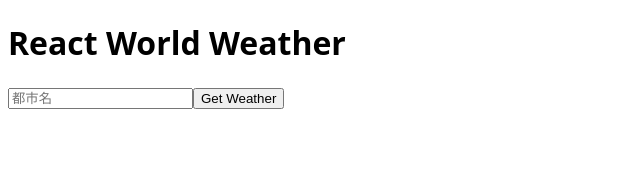
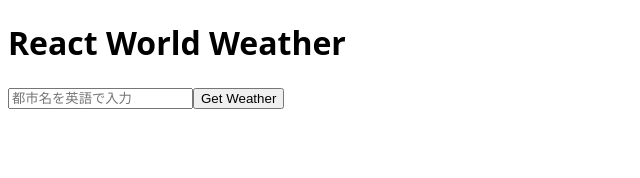
Before and after one commit to kazushige-s/weather-news-app, a Next.js app: page / in a window 1280 px wide. Shown: the top 178 px of the page, without its empty margins (0-640 px from the left). Built offline with nearby package versions, Linux system fonts and the light colour scheme.

Commit message:
🐛 プレイスホルダーを微修正

```diff
--- a/src/components/Form.tsx
+++ b/src/components/Form.tsx
@@ -14,7 +14,7 @@ export const Form = (props: FormPropsType) => {
         <input
           type="text"
           name="city"
-          placeholder="都市名"
+          placeholder="都市名を英語で入力"
           onChange={(e) => setCity(e.target.value)}
           value={city}
         />
```
